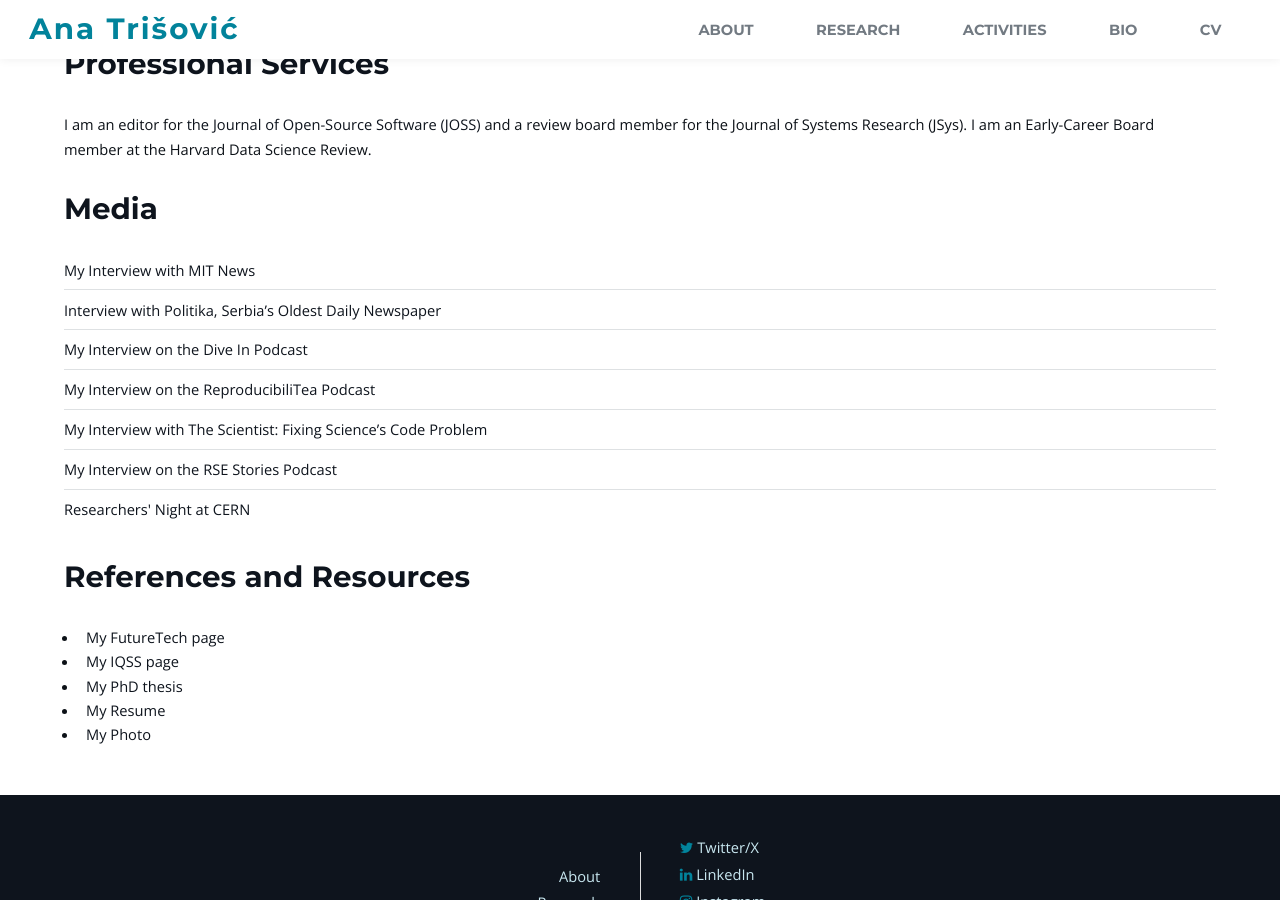
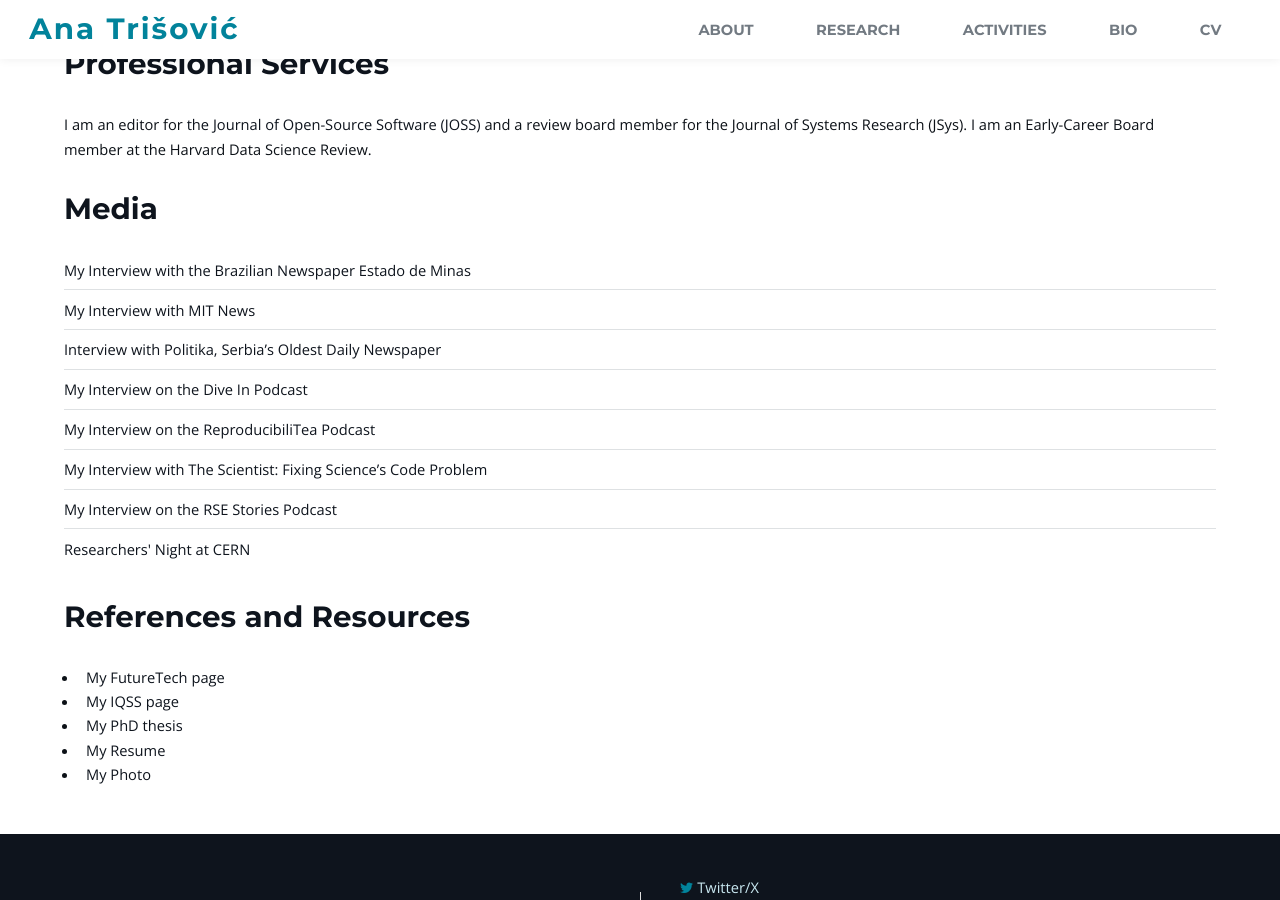
Before and after one commit to atrisovic/anatrisovic.github.io, a Jekyll site: the page built from bio.html, in a window 1280 px wide and 900 px high, scrolled down 788 px. Built offline with Jekyll 4.4.1, drawn with Linux system fonts in a browser that asks for light colours.

Commit message:
new media and talk

```diff
--- a/_data/media.yml
+++ b/_data/media.yml
@@ -1,3 +1,5 @@
+- link: https://www.em.com.br/tecnologia/2026/05/7420930-ai-festival-2026-o-mundo-do-trabalho-amplia-a-capacidade-humana.html
+  title: "My Interview with the Brazilian Newspaper Estado de Minas"
 - link: https://news.mit.edu/2025/mit-open-learning-resources-life-changing-journey-0330
   title: "My Interview with MIT News"
 - link: https://www.politika.rs/sr/articles/amp/646415
--- a/_data/talks.yml
+++ b/_data/talks.yml
@@ -1,3 +1,5 @@
+- link: "https://pages.startse.com/ai-festival"
+  title: "StartSe AI Festival 2026"
 - link: "https://www.bsc.es/research-and-development/research-seminars/sors-the-ai-frontier-transformative-role-foundation-models-across-scientific-disciplines"
   title: "The AI Frontier: Transformative Role of Foundation Models Across Scientific Disciplines"
   description: at Barcelona Supercomputing Center (BSC) on July 16th, 2025
```
